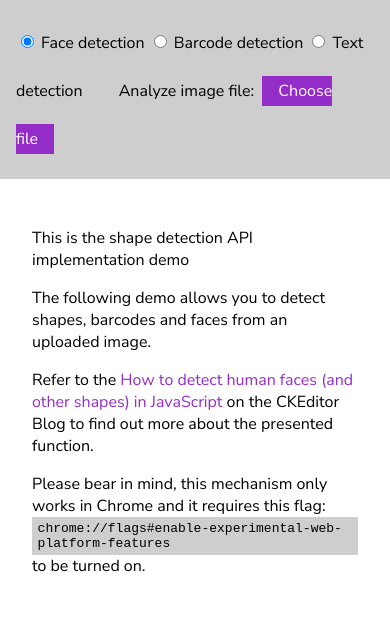
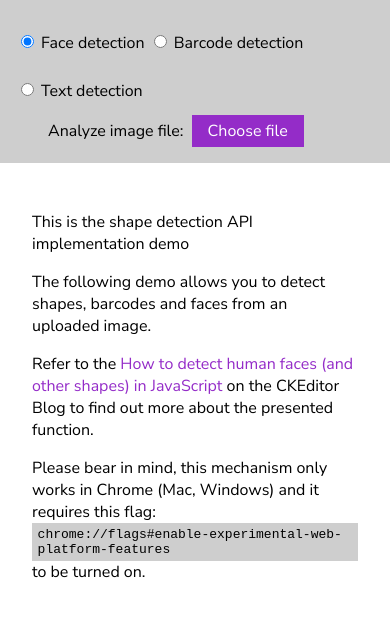
Before and after one commit to ckeditor/labs, a website: page docs/shape-detection-api/index.html in a window 390 px wide. Shown: the part 83-700 px from the top of the page. Drawn offline with Linux system fonts and the light colour scheme.

Commit message:
support info & styling for mobile

```diff
--- a/docs/shape-detection-api/index.html
+++ b/docs/shape-detection-api/index.html
@@ -28,6 +28,7 @@
 		label {
 			line-height: 3rem;
 			position: relative;
+			display: inline-block;
 		}
 
 		input[type="file"i] {
@@ -40,10 +41,12 @@
 		}
 
 		.upload-button {
-			padding: 0.25rem 1rem;
+			padding: 0 1rem;
 			margin-left: 0.25rem;
 			color: #fff;
 			background-color: #942cc8;
+			display: inline-block;
+			line-height: 2;
 		}
 
 		.upload-button:hover,
@@ -115,8 +118,9 @@
 					class="label-description">Doesn't work reliably</span></label>
 			<label><input type="radio" name="detection-type" value="text"> Text detection <span
 					class="label-description">Works best with high contrast...</span></label>
-			<div class="upload-label">Analyze image file:</div>
-			<label class="upload-button"><input name="detection-file" type="file" accept="image/*">Choose file</label>
+			<div class="upload-label">Analyze image file:
+				<label class="upload-button"><input name="detection-file" type="file" accept="image/*">Choose file</label>
+			</div>
 		</div>
 	</header>
 
@@ -137,7 +141,7 @@
 				on the CKEditor Blog to find out more about the presented function.
 			</p>
 			<p>
-				Please bear in mind, this mechanism only works in Chrome and it requires this flag:
+				Please bear in mind, this mechanism only works in Chrome (Mac, Windows) and it requires this flag:
 				<code>chrome://flags#enable-experimental-web-platform-features</code>
 				to be turned on.
 			</p>
```
